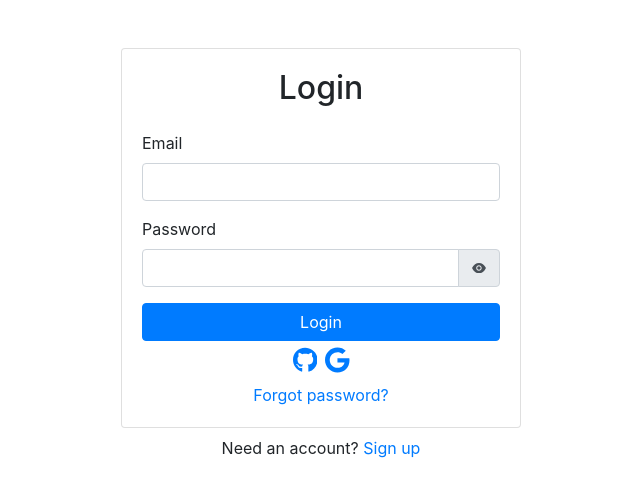
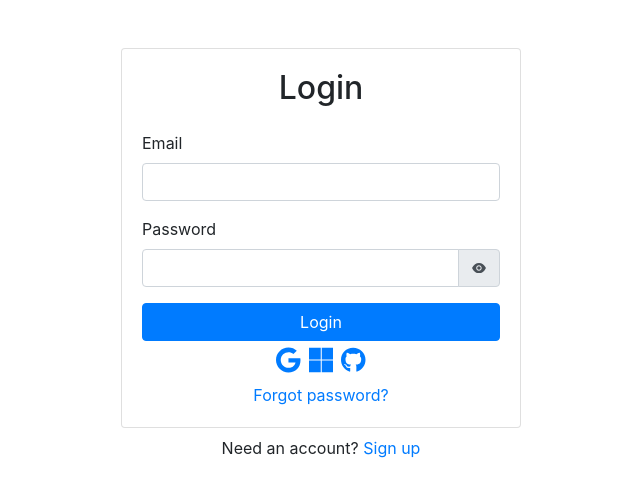
Before and after one commit to artulloss/og-link-shortener, a Next.js app: page /login in a window 1280 px wide. Shown: the top 496 px of the page, without its empty margins (319-959 px from the left). Built offline with nearby package versions, Linux system fonts and the light colour scheme; no server answers.

Commit message:
Add Microsoft support

```diff
--- a/contexts/AuthContext.tsx
+++ b/contexts/AuthContext.tsx
@@ -15,6 +15,7 @@ export function useAuth(): any {
 
 export enum OAuthType {
   Google,
+  Microsoft,
   Github,
 }
 
@@ -37,6 +38,9 @@ export const AuthProvider: FunctionComponent = ({ children }) => {
     switch (oauth) {
       case OAuthType.Google:
         provider = new firebase.auth.GoogleAuthProvider();
+        break;
+      case OAuthType.Microsoft:
+        provider = new firebase.auth.OAuthProvider("microsoft.com");
         break;
       case OAuthType.Github:
         provider = new firebase.auth.GithubAuthProvider();
--- a/pages/login.tsx
+++ b/pages/login.tsx
@@ -4,7 +4,7 @@ import { useAuth, OAuthType } from "../contexts/AuthContext";
 import { AiFillEyeInvisible, AiFillEye } from "react-icons/ai";
 import { useRouter } from "next/router";
 import Link from "next/link";
-import { FaGithub, FaGoogle } from "react-icons/fa";
+import { FaGithub, FaGoogle, FaMicrosoft } from "react-icons/fa";
 
 const Login = () => {
   const emailRef = useRef(null);
@@ -69,14 +69,20 @@ const Login = () => {
               Login
             </Button>
             <span className="d-flex justify-content-center m-1">
-              <FaGithub
-                onClick={() => handleOAuth(OAuthType.Github)}
+              <FaGoogle
+                onClick={() => handleOAuth(OAuthType.Google)}
                 className={
                   (loading ? "oauth-icon-disabled" : "oauth-icon") + " mx-1"
                 }
               />
-              <FaGoogle
-                onClick={() => handleOAuth(OAuthType.Google)}
+              <FaMicrosoft
+                onClick={() => handleOAuth(OAuthType.Microsoft)}
+                className={
+                  (loading ? "oauth-icon-disabled" : "oauth-icon") + " mx-1"
+                }
+              />
+              <FaGithub
+                onClick={() => handleOAuth(OAuthType.Github)}
                 className={
                   (loading ? "oauth-icon-disabled" : "oauth-icon") + " mx-1"
                 }
```
